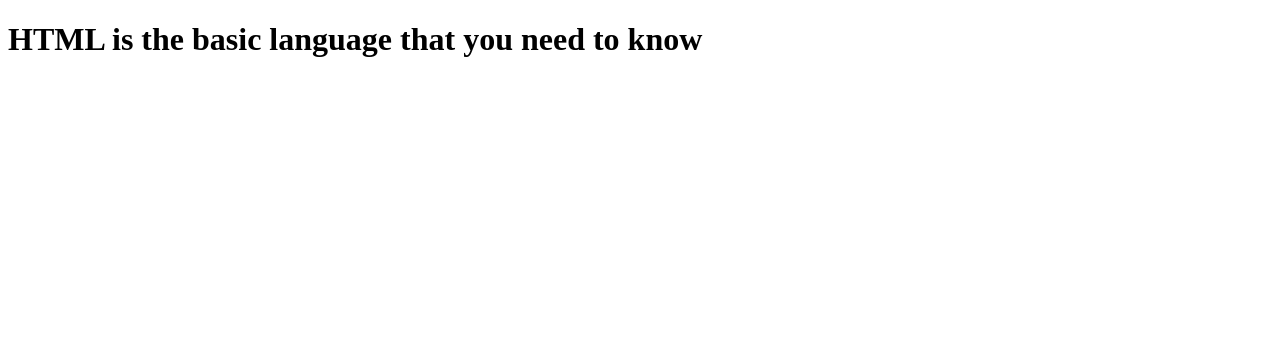
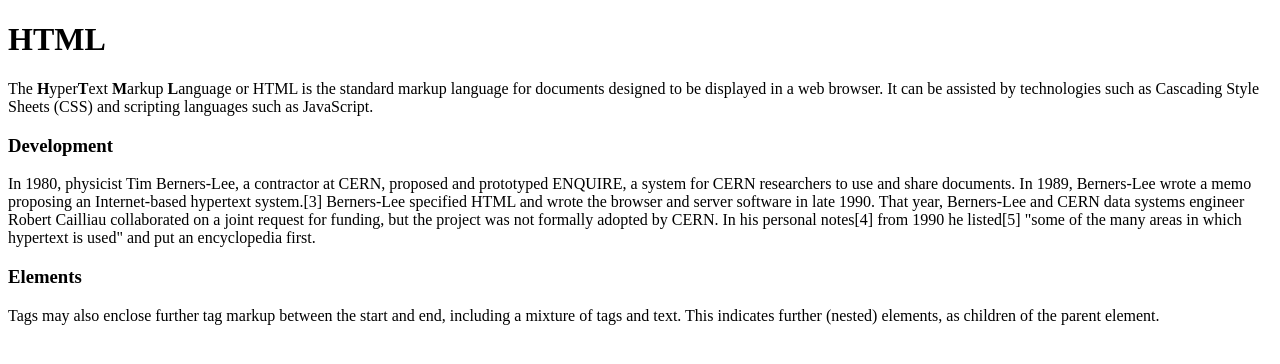
Before and after one commit to DmitriiLinkSquares/simple-html-css-app, a website: page index.html in a window 1280 px wide. Drawn offline with Linux system fonts and the light colour scheme.

Commit message:
Adding bold tags

```diff
--- a/index.html
+++ b/index.html
@@ -4,6 +4,11 @@
     <title>Basic HTML Document</title>
 </head>
 <body>
-    <h1>HTML is the basic language that you need to know</h1>
+    <h1>HTML</h1>
+    <p>The <strong>H</strong>yper<strong>T</strong>ext <strong>M</strong>arkup <strong>L</strong>anguage or HTML is the standard markup language for documents designed to be displayed in a web browser. It can be assisted by technologies such as Cascading Style Sheets (CSS) and scripting languages such as JavaScript. </p>
+    <h3>Development</h3>
+    <p>In 1980, physicist Tim Berners-Lee, a contractor at CERN, proposed and prototyped ENQUIRE, a system for CERN researchers to use and share documents. In 1989, Berners-Lee wrote a memo proposing an Internet-based hypertext system.[3] Berners-Lee specified HTML and wrote the browser and server software in late 1990. That year, Berners-Lee and CERN data systems engineer Robert Cailliau collaborated on a joint request for funding, but the project was not formally adopted by CERN. In his personal notes[4] from 1990 he listed[5] "some of the many areas in which hypertext is used" and put an encyclopedia first. </p>
+    <h3>Elements</h3>
+    <p>Tags may also enclose further tag markup between the start and end, including a mixture of tags and text. This indicates further (nested) elements, as children of the parent element. </p>
 </body>
 </html>
```
